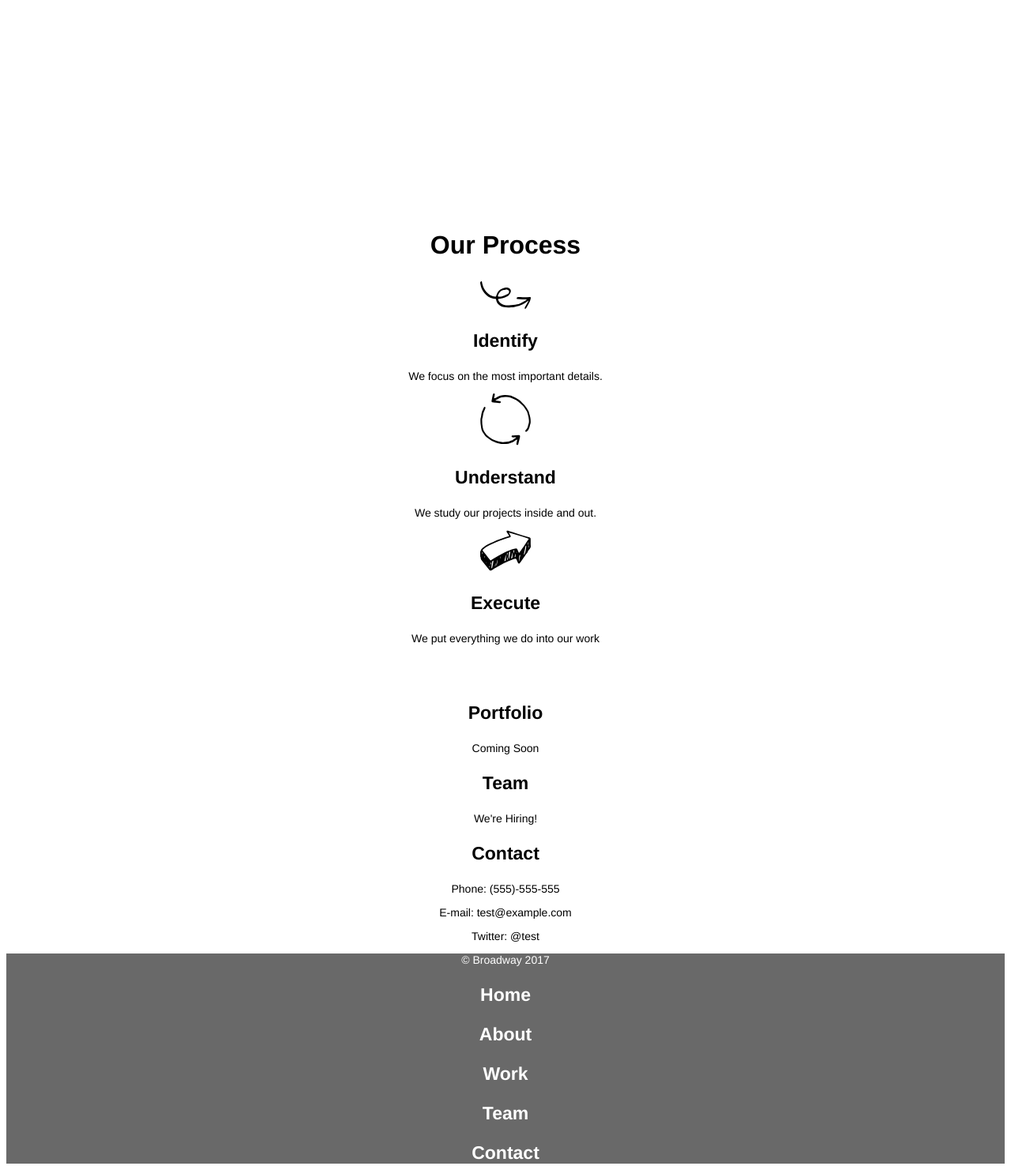
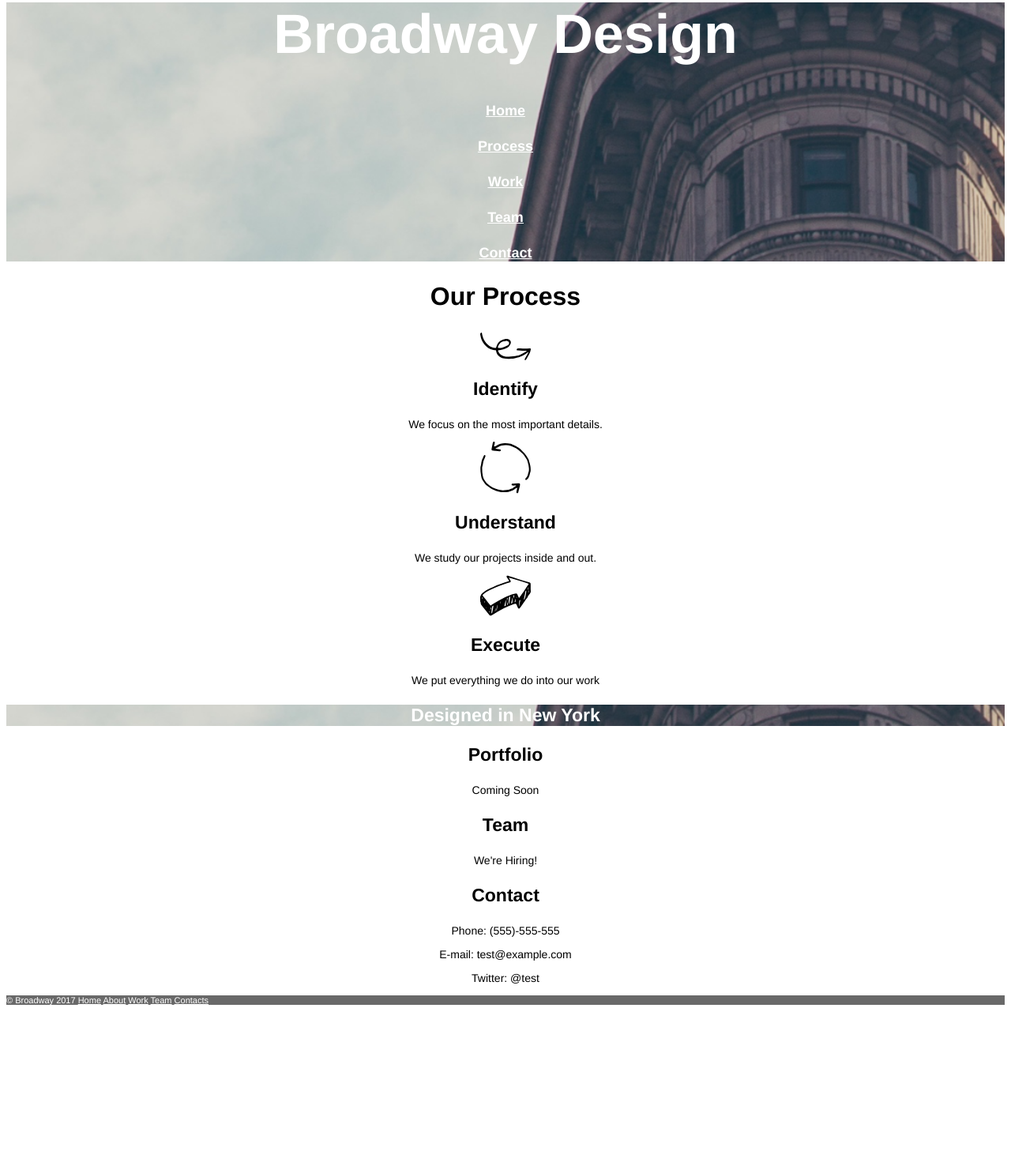
Before and after one commit to Acmkelly/broadway, a plain HTML site: page index.html in a window 1280 px wide. Shown: the part 44-1520 px from the top of the page at 79% size. After the commit the page ends 1327 px from the top, so only its background shows below. Drawn offline with Linux system fonts and the light colour scheme.

Commit message:
updated html & css

```diff
--- a/index.html
+++ b/index.html
@@ -9,17 +9,17 @@
 <body>
 
 <div class=banner>
-<h1 class=title>Broadway Design</h1>
-
+ <h1 id="home">Broadway Design</h1>
    <nav>
-<p>Home</p>
-<p>Process</p>
-<p>Work</p>
-<p>Team</p>
-<p>Contact</p>
-</nav>
+    <h4><a href=#home>Home</a></h4>
+    <h4><a href=#process>Process</a></a></h4>
+    <h4><a href=#work>Work</a></h4>
+    <h4><a href=#team>Team</a></h4>
+    <h4>Contact</h4>
+  <nav>
 </div>
 
+<div id="process">
   <h2>Our Process</h2>
 
     <img src="resources/images/identify.svg">
@@ -33,29 +33,38 @@
     <img src="resources/images/execute.svg">
       <h3>Execute</h3>
         <p>We put everything we do into our work</p>
+</div>
 
 <div class=banner>
   <h3>Designed in New York</h3>
 </div>
 
+<div id="work">
   <h3>Portfolio</h3>
     <p>Coming Soon</h3>
+</div>
 
+<div id="team">
 <h3>Team</h3>
 <p>We're Hiring!</p>
+</div>
 
+<div id="contact">
 <h3>Contact</h3>
 <p>Phone: (555)-555-555</p>
 <p>E-mail: test@example.com</p>
 <p>Twitter: @test</p>
+</div>
 
 <footer>
-<p>&copy; Broadway 2017</p>
-<h3>Home</h3>
-<h3>About</h3>
-<h3>Work</h3>
-<h3>Team</h3>
-<h3>Contact</h3>
+<p id="footer">
+  &copy; Broadway 2017
+  <a href=#home>Home</a>
+  <a href=#home>About</a>
+  <a href=#home>Work</a>
+  <a href=#home>Team</a>
+  <a href=#home>Contacts</a>
+</p>
 </footer>
 
 </body>
--- a/resources/css/style.css
+++ b/resources/css/style.css
@@ -1,39 +1,64 @@
 html {
 font-family: Helvetica;
-text-align: center;
 }
 
 .banner {
-background image: url("the-flatiron-building.png");
+text-align: center;
+background-image: url("../images/the-flatiron-building.png");
+background-position: center;
+background-size: 168%;
 color: white;
 }
 
-.title {
+img {
+  display: block;
+  margin: auto;
+}
+
+#home {
+text-align: center;
 font-size: 70px;
 font-weight: bold;
 }
 
-nav {
+a:link{
+  color: white;
+}
+
+a:visited{
+  color: white;
+}
+
+h4 {
+text-align: center;
 font-size: 18px;
 color: white;
+text-decoration-line: underline;
 }
 
 h2 {
+text-align: center;
 font-size: 32px;
 font-weight: bold;
 }
 
 h3 {
+text-align: center;
 font-size: 23px;
 font-weight: bold;
 }
 
 p {
+text-align: center;
 font-size: 14px;
 }
 
-footer{
-background-color: dimgray;
-color: white;
-font size: 11px;
+footer {
+  color: white;
+  background-color: dimgray;
 }
+
+#footer {
+  font-size: 11px;
+  text-align: left;
+}
```
Also changed, not shown: resources/broadway_redline.jpg (added), 2 other files. Lines whose indentation alone changed are shown as unchanged.
